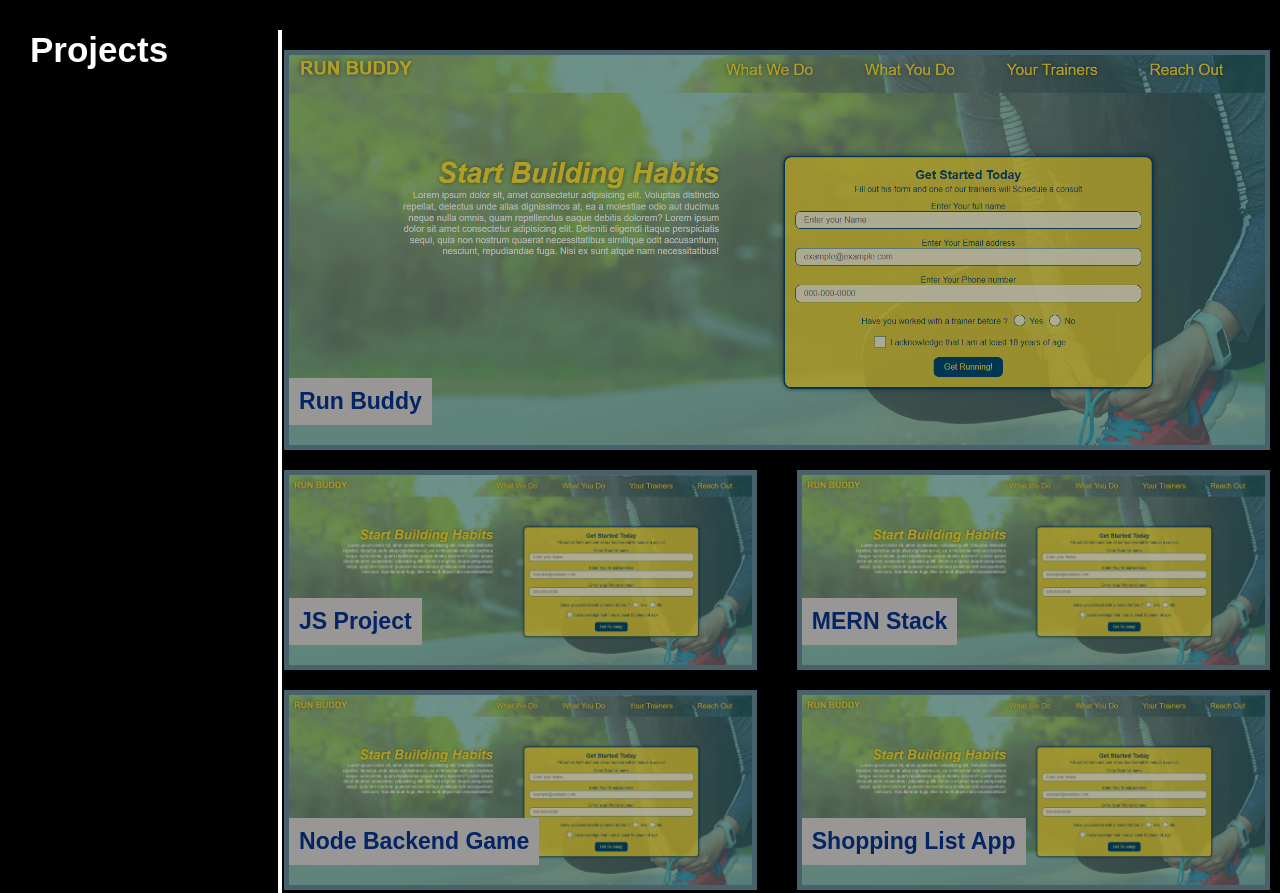
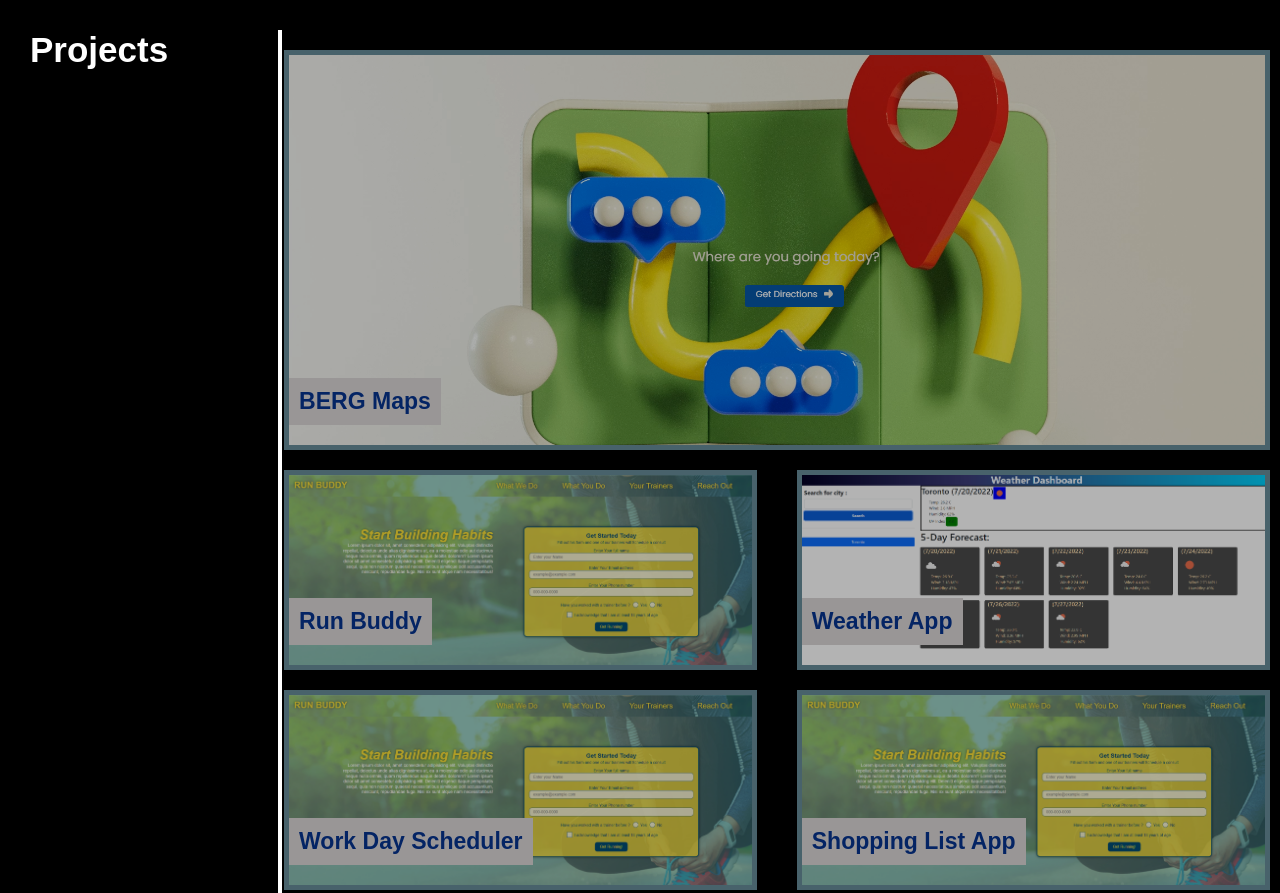
Before and after one commit to sahebbhalla/portfolio, a plain HTML site: page index.html in a window 1280 px wide. Shown: the part 1280-2173 px from the top of the page. Drawn offline with Linux system fonts and the light colour scheme.

Commit message:
added Project

```diff
--- a/assets/css/styles.css
+++ b/assets/css/styles.css
@@ -188,7 +188,7 @@ header nav ul li a{
     /*ProjectCard Style with Id*/
     #firstProject{
 
-        background-image: url("../images/runBuddy.png");
+        background-image: url("../images/berg.png");
         background-position: center;
         width: 100%;
 
@@ -203,7 +203,7 @@ header nav ul li a{
     #thirdProject{
         width: 48%;
         height: 200px;;
-        background-image: url("../images/runBuddy.png");
+        background-image: url("../images/weatherApp.png");
     }
     #fourthProject{
         width: 48%;
--- a/index.html
+++ b/index.html
@@ -53,20 +53,20 @@
             <h1 class="containerHeading" >Projects</h1>
             <div class ="projectContainer">
 
-                <div class = "projectCard" id="firstProject"onclick="location.href='https://sahebbhalla.github.io/run-buddy/';">
-                    <h1 class="projectHeading">Run Buddy</h1>
+                <div class = "projectCard" id="firstProject"onclick="location.href='https://sahebbhalla.github.io/BERG/';">
+                    <h1 class="projectHeading">BERG Maps</h1>
 
                 </div>
-                <div class = "projectCard" id ="secondProject" onclick="location.href='https://sahebbhalla.github.io/run-buddy/';">
-                    <h1 class="projectHeading">JS Project</h1>
+                <div class = "projectCard" id ="secondProject" onclick="location.href='https://sahebbhalla.github.io/run-buddy/'">
+                    <h1 class="projectHeading">Run Buddy</h1>
                 </div>
 
-                <div class = "projectCard" id ="thirdProject" onclick="location.href='https://sahebbhalla.github.io/run-buddy/';">
-                    <h1 class="projectHeading">MERN Stack</h1>
+                <div class = "projectCard" id ="thirdProject" onclick="location.href='https://sahebbhalla.github.io/weather-app/'">
+                    <h1 class="projectHeading">Weather App</h1>
                 </div>
 
-                <div class = "projectCard" id ="fourthProject" onclick="location.href='https://sahebbhalla.github.io/run-buddy/';">
-                    <h1 class="projectHeading">Node Backend Game </h1>
+                <div class = "projectCard" id ="fourthProject" onclick="location.href='https://github.com/sahebbhalla/workday-scheduler.git';">
+                    <h1 class="projectHeading">Work Day Scheduler </h1>
                 </div>
                 <div class = "projectCard" id ="fifthProject" onclick="location.href='https://sahebbhalla.github.io/run-buddy/';">
                     <h1 class="projectHeading">Shopping List App  </h1>
```
Also changed, not shown: assets/images/05-third-party-apis-homework-demo.gif (added), assets/images/berg.png (added), assets/images/weatherApp.png (added), 1 other file.
